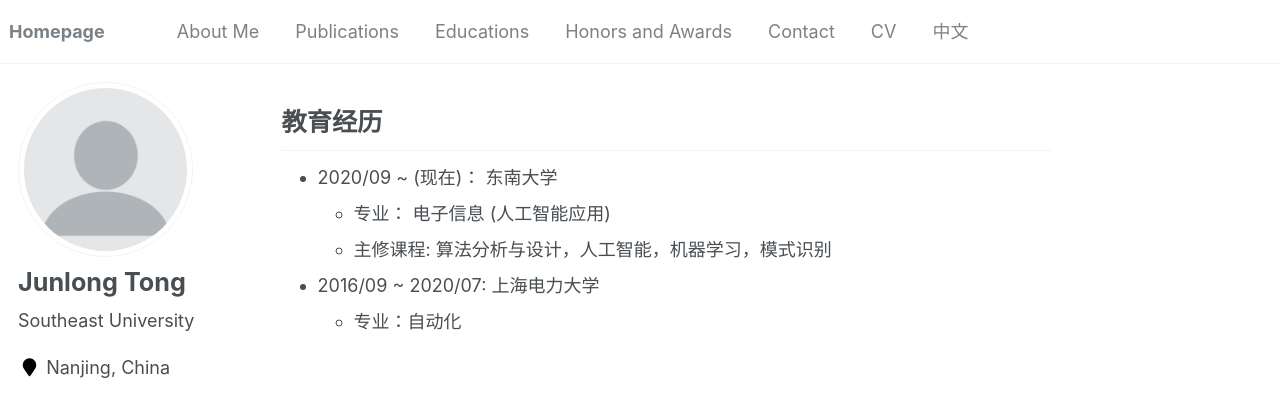
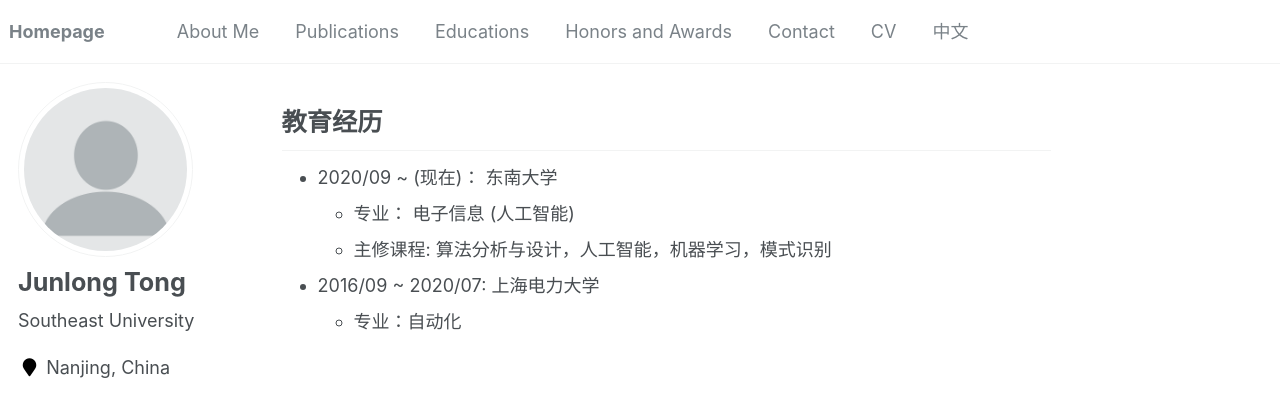
Before and after one commit to JL-tong/JL-tong.github.io, a Jekyll site: the page built from _pages/includes/Educations.md, in a window 1280 px wide. Shown: the top 394 px of the page. Built offline with Jekyll 4.4.1, drawn with Linux system fonts in a browser that asks for light colours; our own code applies the rules of GitHub Pages for plain Markdown files; comment, search, counter and statistics services are not loaded.

Commit message:
Update Pages

```diff
--- a/_pages/includes/Educations.md
+++ b/_pages/includes/Educations.md
@@ -1,7 +1,7 @@
 # 教育经历
 
 * 2020/09 ~ (现在)： 东南大学
-  * 专业： 电子信息 (人工智能应用)
+  * 专业： 电子信息 (人工智能)
   * 主修课程:  算法分析与设计，人工智能，机器学习，模式识别
 
 * 2016/09 ~ 2020/07: 上海电力大学
```
